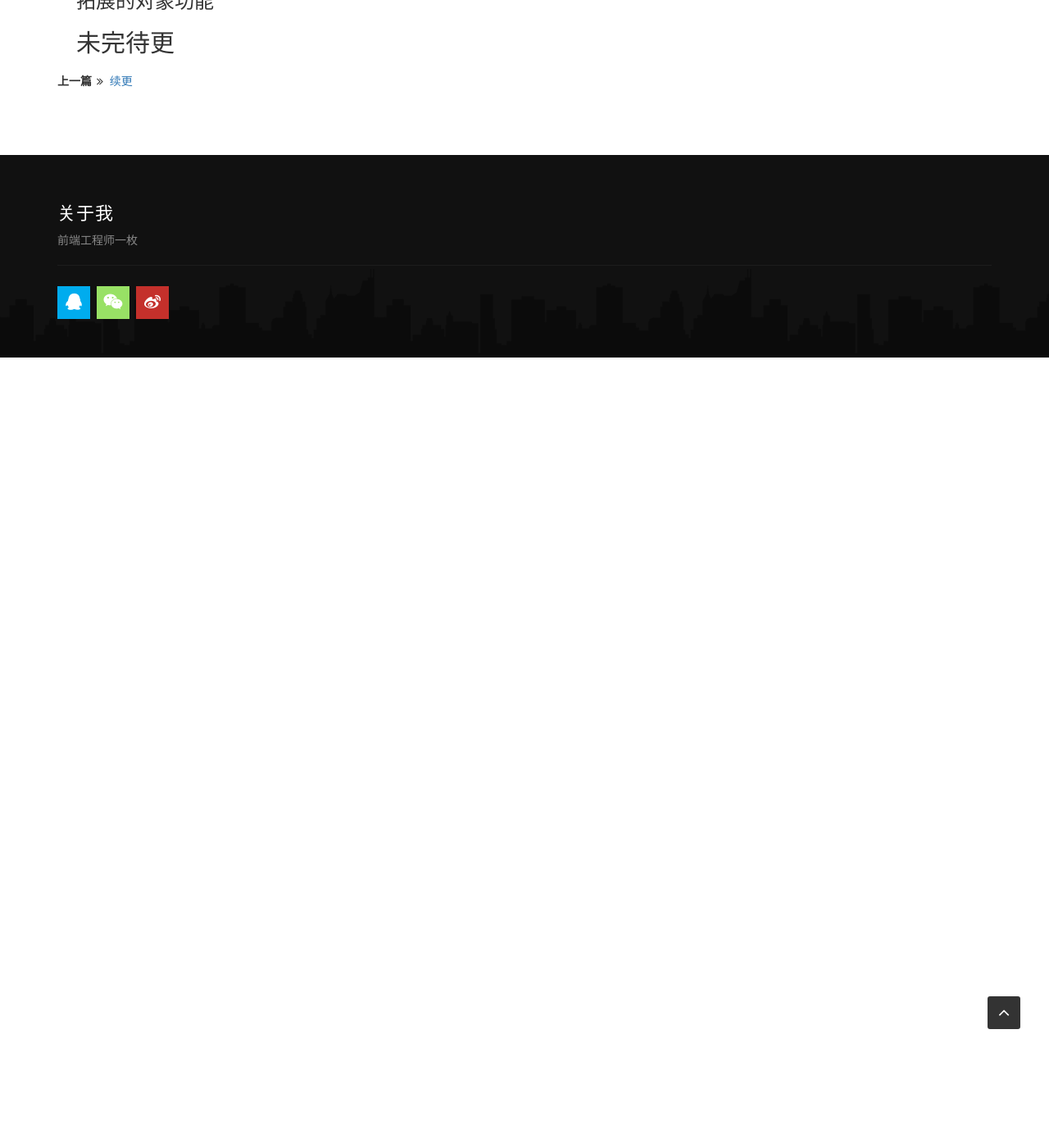
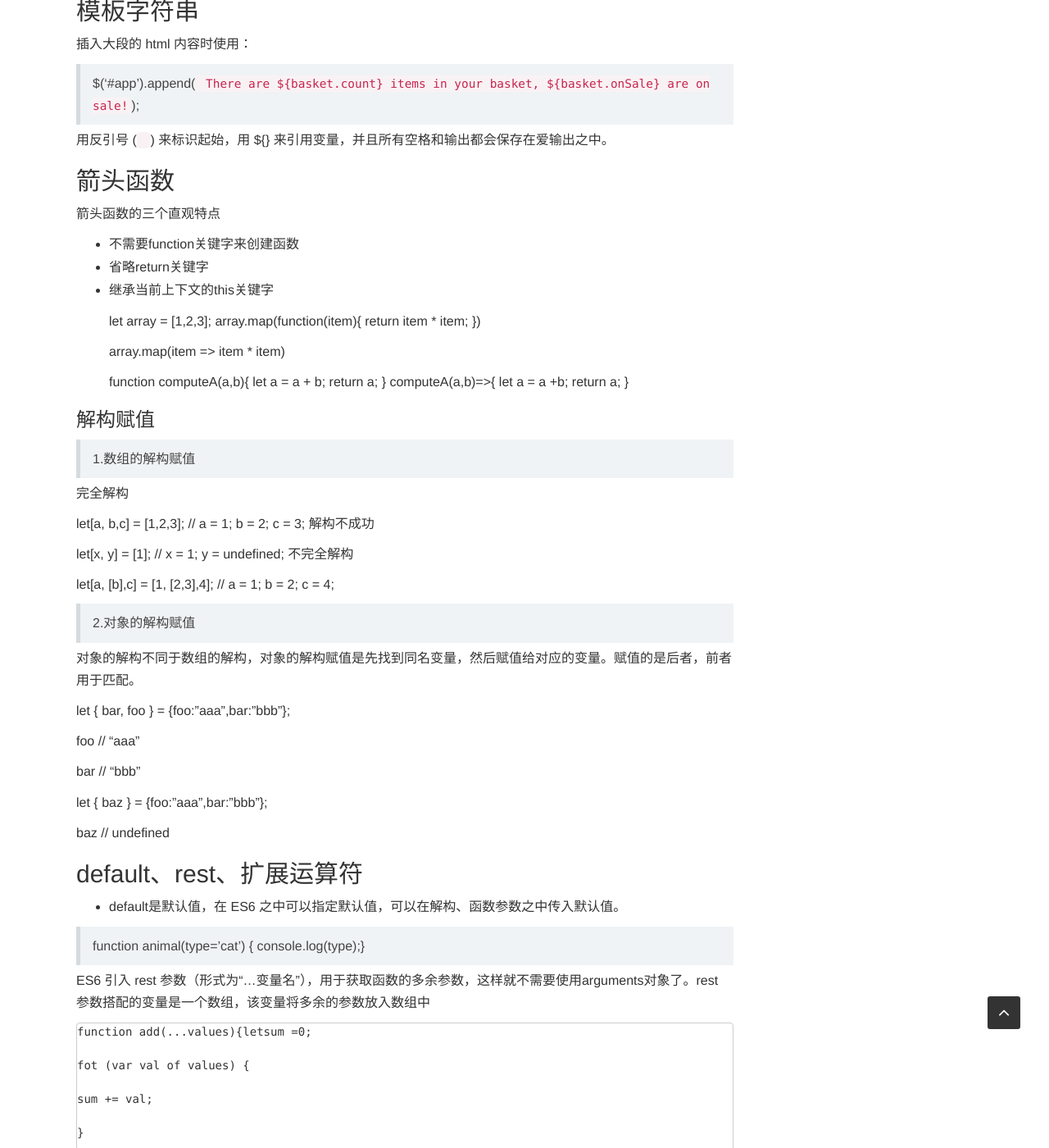
Before and after one commit to momeakl/momeakl.github.io, a Jekyll site: the page built from _posts/2018-02-02-ES6.md, in a window 1280 px wide and 1400 px high, scrolled down 815 px. Shown: the whole window at 82% size. Built offline with Jekyll 4.4.1, drawn with Linux system fonts in a browser that asks for light colours; nearby versions of some CDN libraries; some web fonts are replaced; comment, search, counter and statistics services are not loaded; a style sheet for code colours, icons or effects is not loaded; before the commit the page ends 1251 px from its top, so only the background shows below that; some of the changed text lies outside the part shown.

Commit message:
es6 article

```diff
--- a/_posts/2018-02-02-ES6.md
+++ b/_posts/2018-02-02-ES6.md
@@ -16,13 +16,37 @@ ES6学习总结  吐槽：github pages貌似在国内的三大运营商中只有
 
 ##  块级作用域变量let,const
 
+let 的特性：
+
+ 1. 只在 let 所在代码块有效
+
+ 2. 创建块级作用域，并只在块级作用域内有效
+
+ 3. 没有变量提升
+
+ 4. 不允许在相同作用域重复声明
+
+const 的特性：
+
+  1. 声明一个只读常量，声明后就初始化，无法更改，以后也无法赋值
+
+  2. 创建块级作用域，并只在块级作用域内有效
+
+  3. 声明的常量不提升
+
+  4. 不允许在相同作用域重复声明
+
+const 实际保证的是声明的变量的内存地址不可改变。
 
 
 ##  模板字符串
 
+插入大段的 html 内容时使用：
 
-	git  add  .     //这样可以自动判断添加了那些文件
-	git  commit  -m "..."	   //提交到本地仓库
+>  $('#app').append(`    There are ${basket.count} items    in your basket, ${basket.onSale}  are on sale!`);
+
+
+用反引号 (` `) 来标识起始，用 ${} 来引用变量，并且所有空格和输出都会保存在爱输出之中。
 
 
 ##  箭头函数
@@ -51,9 +75,74 @@ ES6学习总结  吐槽：github pages貌似在国内的三大运营商中只有
     }
 
 
-### 拓展的对象功能
+### 解构赋值
+
+> 1.数组的解构赋值
 
 
+完全解构
+
+let[a, b,c] = [1,2,3];  // a = 1; b = 2; c = 3;
+解构不成功
 
 
-##  未完待更
+let[x, y] = [1];   // x = 1; y = undefined;
+不完全解构
+
+let[a, [b],c] = [1, [2,3],4];  // a = 1; b = 2; c = 4;
+
+
+> 2.对象的解构赋值
+
+
+对象的解构不同于数组的解构，对象的解构赋值是先找到同名变量，然后赋值给对应的变量。赋值的是后者，前者用于匹配。
+
+
+let { bar, foo } = {foo:"aaa",bar:"bbb"};
+
+foo  // "aaa"
+
+bar  // "bbb"
+
+let { baz } = {foo:"aaa",bar:"bbb"};
+
+baz  // undefined
+
+
+##  default、rest、扩展运算符
+
+
+* default是默认值，在 ES6 之中可以指定默认值，可以在解构、函数参数之中传入默认值。
+
+> function animal(type='cat') {    console.log(type);}
+
+ES6 引入 rest 参数（形式为“...变量名”），用于获取函数的多余参数，这样就不需要使用arguments对象了。rest 参数搭配的变量是一个数组，该变量将多余的参数放入数组中
+
+
+    function add(...values){letsum =0;
+
+    fot (var val of values) {
+
+    sum += val;
+
+    }
+
+    return sum;
+
+    }
+
+    add(2,3,5)   // 10
+
+
+rest 注意点：
+
+  1.  rest 参数后不能有其他参数，只能是最后一个参数
+
+  2.  函数的 length 属性，不包括 rest 参数
+
+
+扩展运算符（spread）是三个点（...）。它好比 rest 参数的逆运算，将一个数组转为用逗号分隔的参数序列。
+
+console.log(...[1,2,3])// 1 2 3
+
+console.log(1, ...[2,3,4],4)// 1 2 3 4 5
```
